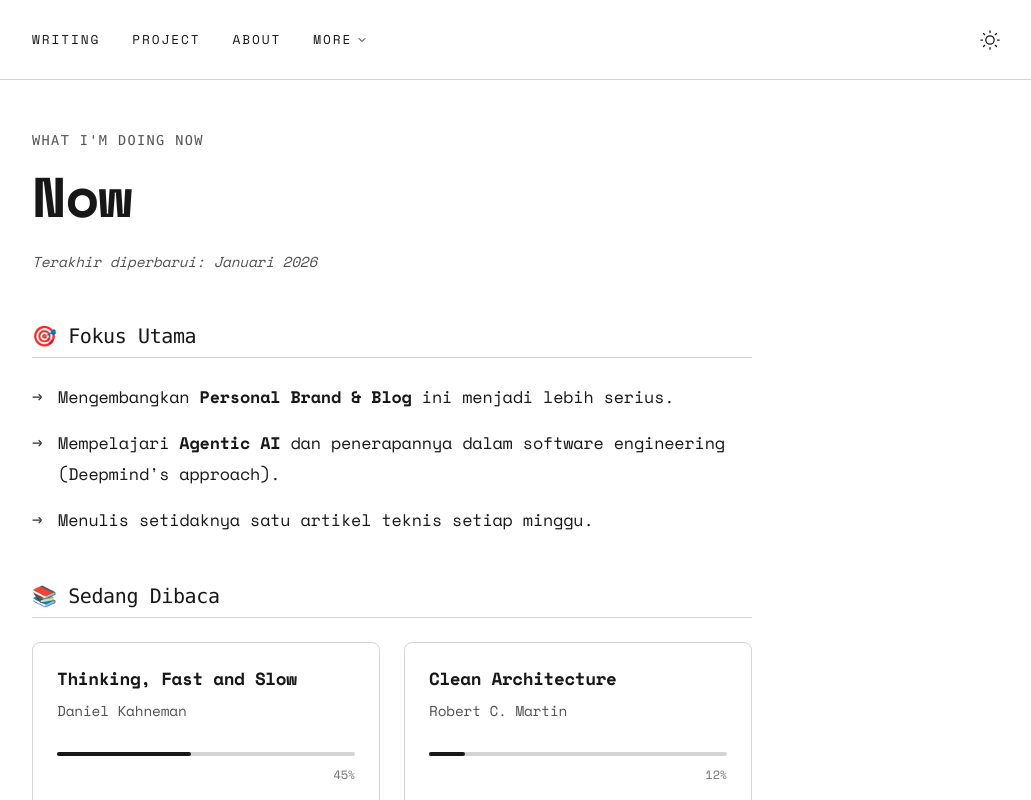
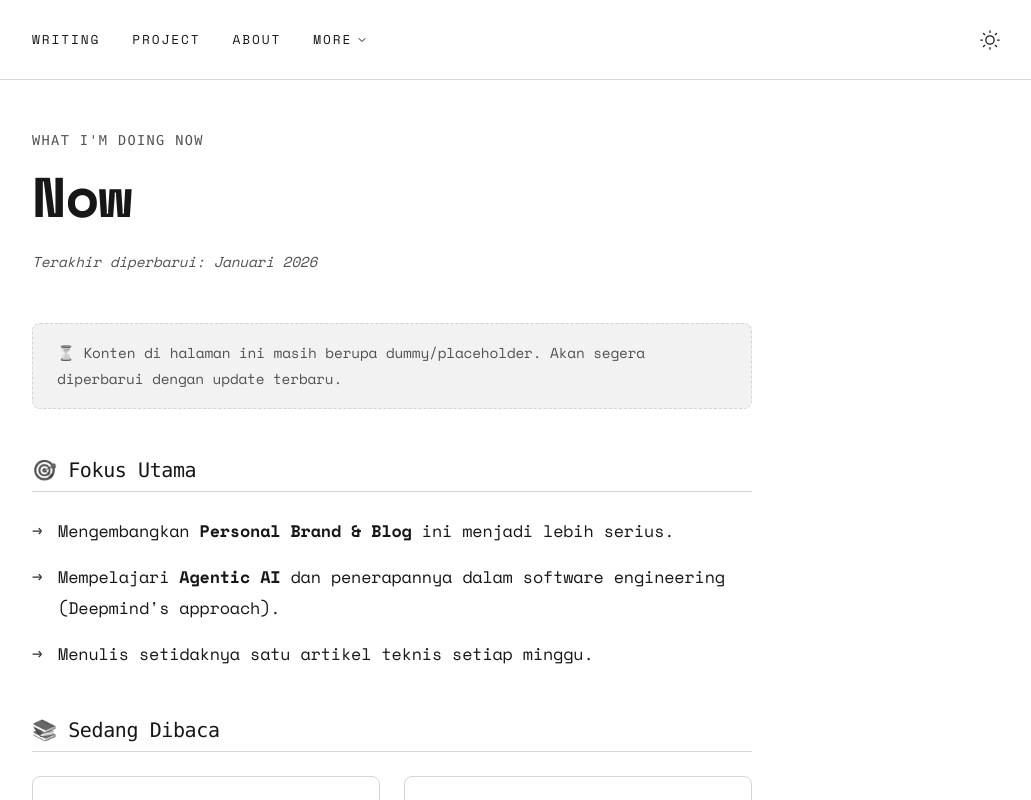
Before and after one commit to muhammadfaza16/muhammadfaza16.github.io, a Next.js app: page /now in a window 1280 px wide. Shown: the top 800 px of the page, without its empty margins (120-1151 px from the left). Built offline with nearby package versions, Linux system fonts and the light colour scheme; a web font is replaced by a local one.

Commit message:
docs: add placeholder disclaimer and apply grayscale to /now page

```diff
--- a/src/app/now/page.tsx
+++ b/src/app/now/page.tsx
@@ -5,6 +5,18 @@ export const metadata: Metadata = {
     title: "Now | The Almanac of Broken Wanderer",
     description: "Apa yang sedang saya kerjakan sekarang.",
 };
+
+const DISCLAIMER = <div style={{
+    padding: "1rem 1.5rem",
+    backgroundColor: "var(--hover-bg)",
+    border: "1px dashed var(--border)",
+    borderRadius: "8px",
+    marginBottom: "3rem",
+    fontSize: "0.9rem",
+    color: "var(--text-secondary)"
+}}>
+    <span style={{ filter: "grayscale(1)" }}>⏳</span> Konten di halaman ini masih berupa dummy/placeholder. Akan segera diperbarui dengan update terbaru.
+</div>;
 
 export default function NowPage() {
     return (
@@ -35,9 +47,11 @@ export default function NowPage() {
                     </p>
                 </header>
 
+                {DISCLAIMER}
+
                 <div className="content-block" style={{ marginBottom: "3rem" }}>
                     <h2 style={{ fontFamily: "var(--font-mono)", fontSize: "1.25rem", marginBottom: "1.5rem", borderBottom: "1px solid var(--border)", paddingBottom: "0.5rem" }}>
-                        🎯 Fokus Utama
+                        <span style={{ filter: "grayscale(1)" }}>🎯</span> Fokus Utama
                     </h2>
                     <ul style={{ listStyle: "none", padding: 0, display: "flex", flexDirection: "column", gap: "1rem", color: "var(--foreground)" }}>
                         <li style={{ display: "flex", gap: "1rem", alignItems: "baseline" }}>
@@ -57,7 +71,7 @@ export default function NowPage() {
 
                 <div className="content-block" style={{ marginBottom: "3rem" }}>
                     <h2 style={{ fontFamily: "var(--font-mono)", fontSize: "1.25rem", marginBottom: "1.5rem", borderBottom: "1px solid var(--border)", paddingBottom: "0.5rem" }}>
-                        📚 Sedang Dibaca
+                        <span style={{ filter: "grayscale(1)" }}>📚</span> Sedang Dibaca
                     </h2>
                     <div style={{ display: "grid", gridTemplateColumns: "repeat(auto-fill, minmax(250px, 1fr))", gap: "1.5rem" }}>
                         <div style={{ padding: "1.5rem", borderRadius: "8px", backgroundColor: "var(--card-bg)", border: "1px solid var(--border)" }}>
@@ -82,7 +96,7 @@ export default function NowPage() {
 
                 <div className="content-block">
                     <h2 style={{ fontFamily: "var(--font-mono)", fontSize: "1.25rem", marginBottom: "1.5rem", borderBottom: "1px solid var(--border)", paddingBottom: "0.5rem" }}>
-                        🎵 On Repeat
+                        <span style={{ filter: "grayscale(1)" }}>🎵</span> On Repeat
                     </h2>
                     <p style={{ color: "var(--text-secondary)" }}>
                         Playlist: <em>Lofi Girl - chill lofi beats to study/relax to</em>.
```
